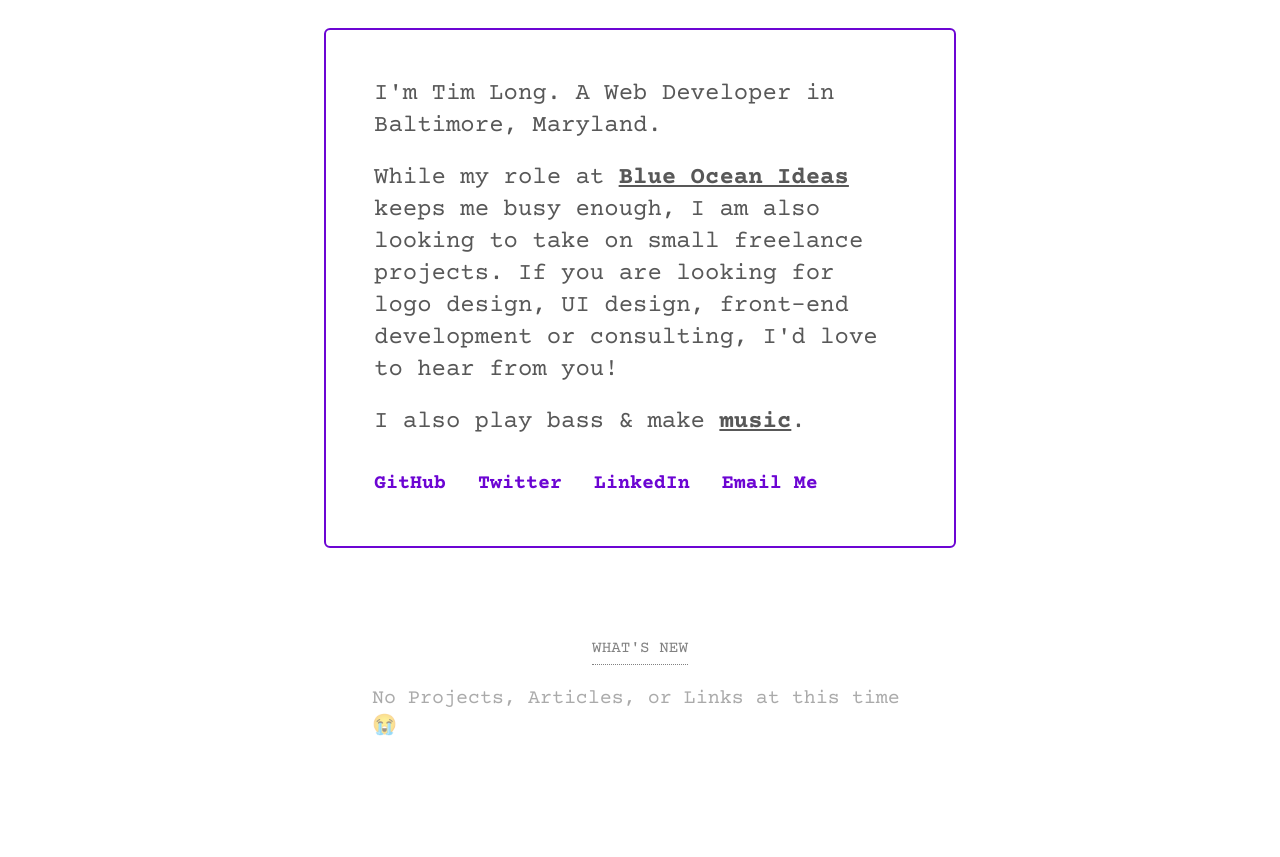
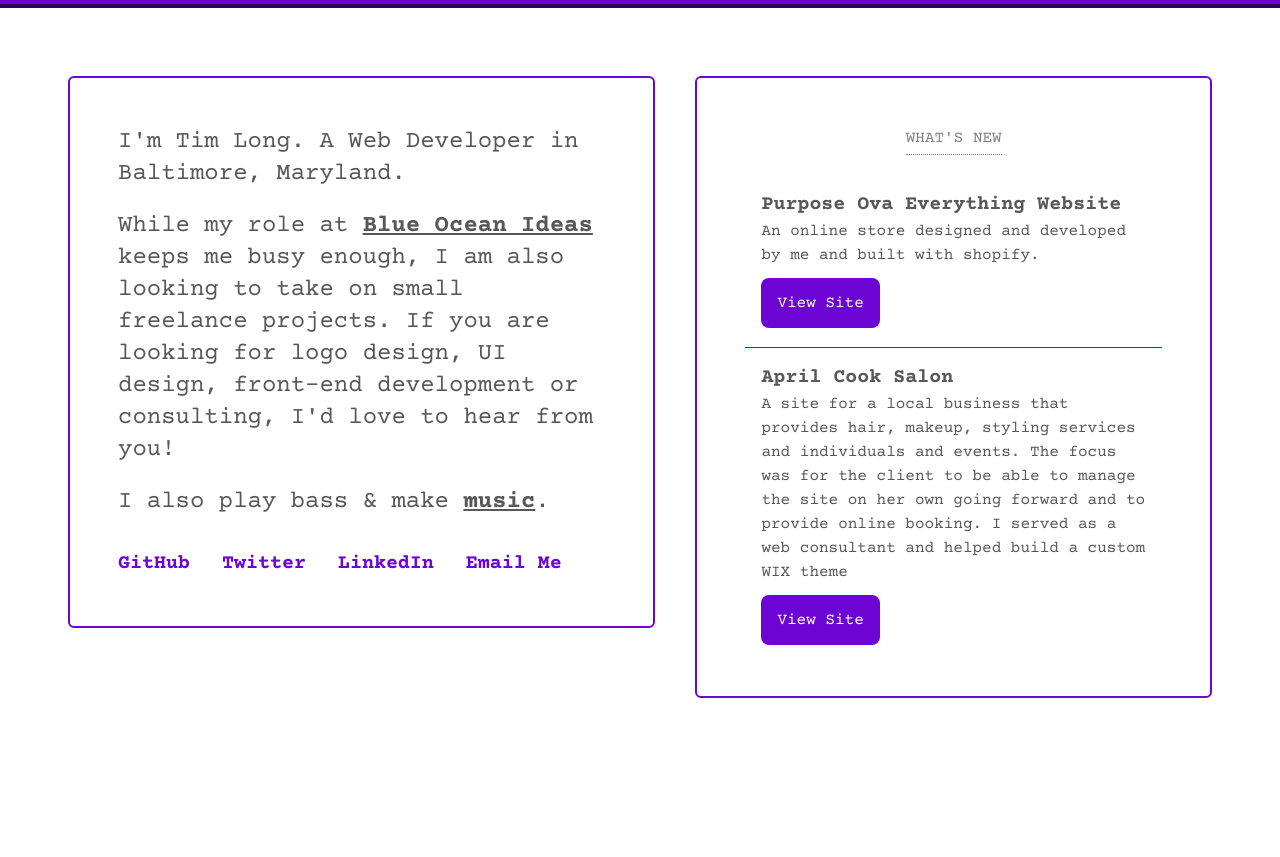
Before and after one commit to timuism/timuism, a Gatsby site: page / in a window 1280 px wide. Shown: the part 154-1011 px from the top of the page. After the commit the page ends 920 px from the top, so only its background shows below. Built offline with nearby package versions, Linux system fonts and the light colour scheme; Gatsby itself is replaced by a stand-in of ours.

Commit message:
Add whats new section, banner and update layout

```diff
--- a/src/pages/index.js
+++ b/src/pages/index.js
@@ -16,6 +16,11 @@ const links = [
 const IndexPage = () => {
   return (
     <main className="flex flex-col items-center justify-center text-gray-1 font-display">
+
+      <div id="banner" class="bg-green-500 text-white p-3 w-full text-center">
+        <p>Looking for my <strong>resume</strong>? <a href="/files/TimLongWebDeveloperResume.pdf" class="underline hover:opacity-80 transition duration-300">You can download it here!</a></p>
+      </div>
+
       <header className={"flex justify-center md:justify-start items-center w-full bg-primary-1 px-12 py-5 border-b-4 border-primary-2"}>
         <div className="flex items-center justify-start" style={{maxWidth: "1440px"}}>
           <img src={TimLongSquareSmall} className={"border-primary-2 rounded-full bg-green-100 border-2 mr-5 md:mx-5"} alt="tim long" />
@@ -24,7 +29,7 @@ const IndexPage = () => {
         </div>
       </header>
 
-      <div className="flex flex-col items-center justify-center max-w-3xl md:p-12">
+      <div className="flex flex-col items-start justify-center max-w-7xl md:flex-row md:p-12">
 
         <Card>
           <div className="space-y-5">
@@ -42,12 +47,60 @@ const IndexPage = () => {
           <nav className="flex flex-col justify-start pt-8 space-y-2 md:space-y-0 md:space-x-8 md:flex-row">
             {links.map(link => <Link href={link.href} text={link.text} classList={navLinkClassList} />)}
           </nav>
+
         </Card>
 
-        <section className="flex flex-col items-center justify-center p-12 m-5">
-          <h5 className="pb-1 mb-5 uppercase border-b border-dotted opacity-75 border-gray-1">What's New</h5>
-          <p class="text-xl opacity-50">No Projects, Articles, or Links at this time <span role="img">😭</span></p>
-        </section>
+        <Card>
+          <section className="flex flex-col items-center justify-center">
+            <h5 className="pb-1 mb-5 uppercase border-b border-dotted opacity-75 border-gray-1">
+              What's New
+            </h5>
+
+            <ul className="space-y-4 divide-y divide-primary-1">
+              <li class="p-4 space-y-6">
+                <a
+                  href="https://purposeovaeverything.com"
+                  target="_blank noopener noreferrer"
+                >
+                  <h2 className="text-xl font-bold">Purpose Ova Everything Website</h2>
+                  <p>
+                    An online store designed and developed by me and built with shopify.
+                  </p>
+                </a>
+                <div>
+                    <a
+                      href="https://purposeovaeverything.com"
+                      className="p-4 text-white transition duration-300 rounded-lg bg-primary-1 hover:bg-primary-2"
+                      role="button"
+                    >
+                      View Site
+                    </a>
+                  </div>
+              </li>
+
+              <li className="p-4 space-y-6">
+                <a
+                  href="https://aprilcooksalon.com"
+                  target="_blank noopener noreferrer"
+                >
+                  <h2 class="text-xl font-bold">April Cook Salon</h2>
+                  <p>
+                    A site for a local business that provides hair, makeup, styling services and individuals and events. The focus was for the client to be able to manage the site on her own going forward and to provide online booking. I served as a web consultant and helped build a custom WIX theme
+                  </p>
+                </a>
+                <div>
+                    <a
+                      href="https://aprilcooksalon.com "
+                      className="p-4 text-white transition duration-300 rounded-lg bg-primary-1 hover:bg-primary-2"
+                      role="button"
+                    >
+                      View Site
+                    </a>
+                  </div>
+              </li>
+            </ul>
+          </section>
+        </Card>
 
       </div>
     </main>
```
